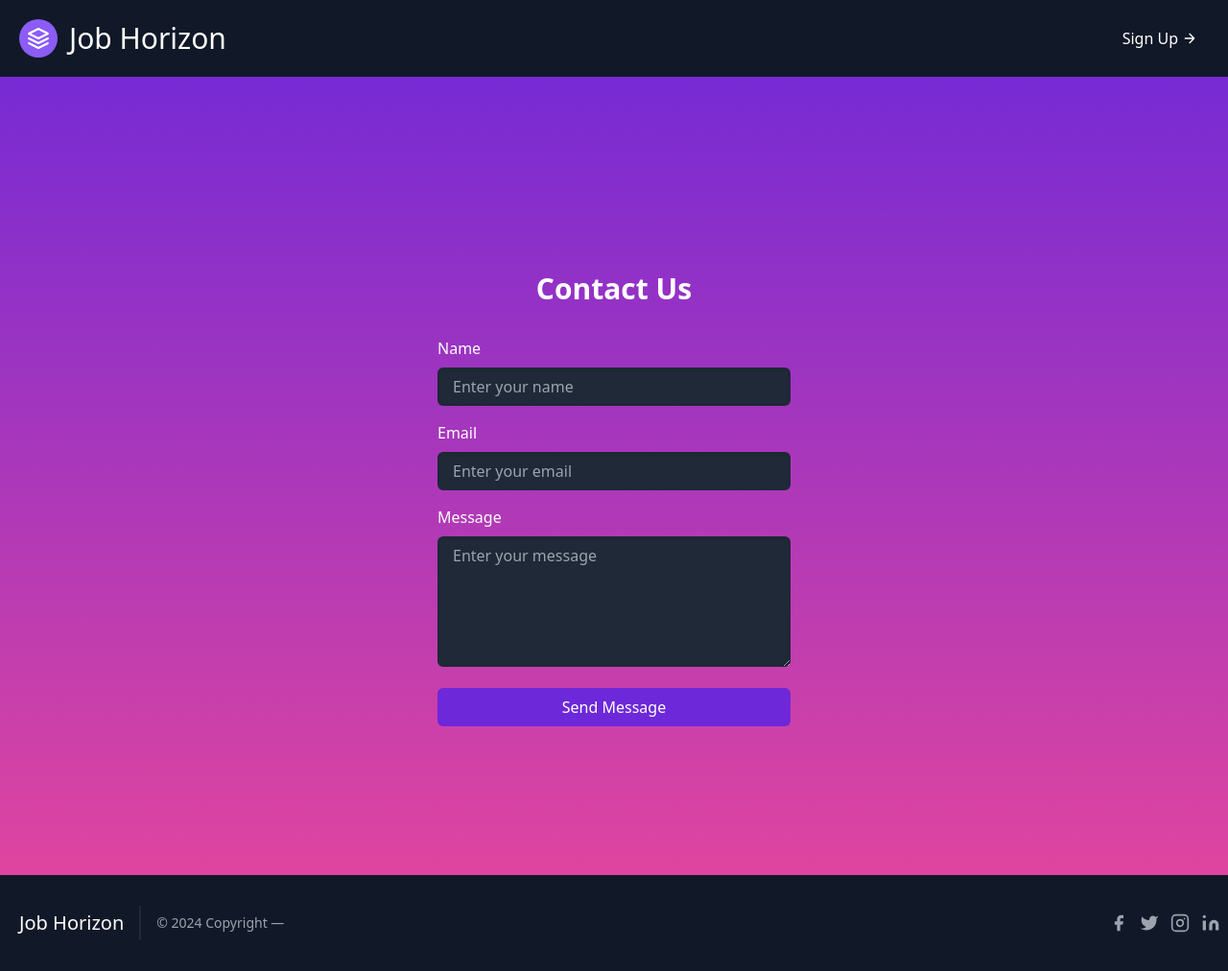
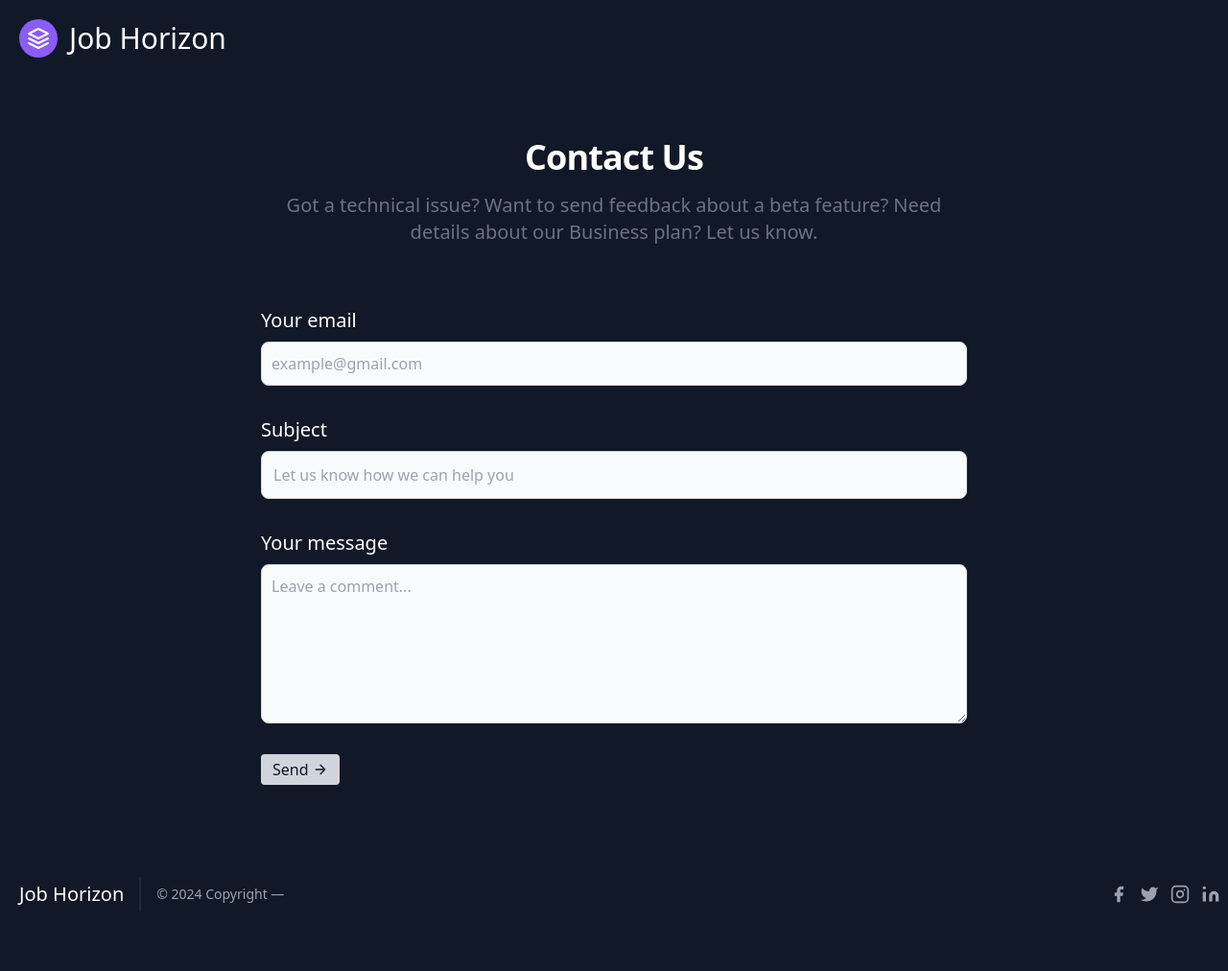
Before and after one commit to roshanleharwani/Frame-X, a Flask app: page /contact in a window 1280 px wide. Shown: the whole page at 96% size. After the commit the page ends 950 px from the top, so only its background shows below. Run offline with Flask 3, Linux system fonts and the light colour scheme; some libraries are stand-ins or nearby versions.

Commit message:
Email functionality implemented

```diff
--- a/app.py
+++ b/app.py
@@ -2,13 +2,28 @@ from flask import Flask, render_template, request, redirect, flash, session
 from flask_pymongo import PyMongo
 from flask_bcrypt import Bcrypt
 from werkzeug.utils import secure_filename
+from flask_mail import Mail, Message
 import os
+import json
+
+with open("config.json") as file:
+    data = json.load(file)
+    params = data["params"]
+
 
 app = Flask(__name__)
 app.config["MONGO_URI"] = "mongodb://localhost:27017/Database"
 mongo = PyMongo(app)
 users = mongo.db.users
 app.config["SECRET_KEY"] = "kjsdfjsdjfsdfosfpsoifjsodfosjfosdfosjfsf"
+app.config["MAIL_SERVER"] = "smtp.gmail.com"
+app.config["MAIL_PORT"] = 465
+app.config["MAIL_USE_SSL"] = True
+app.config["MAIL_USERNAME"] = params["email"]
+app.config["MAIL_PASSWORD"] = params["pass"]
+app.config["MAIL_DEFAULT_SENDER"] = params["email"]
+
+mail = Mail(app)
 
 bcrypt = Bcrypt(app)
 
@@ -70,9 +85,18 @@ def signup():
     return render_template("signup.html")
 
 
-@app.route("/contact")
+@app.route("/contact", methods=["GET", "POST"])
 def contact():
-    return render_template("contact.html")
+    if request.method == "POST":
+        email = request.form.get("email")
+        subject = request.form.get("subject")
+        msg = request.form.get("message")
+        message = Message(subject=subject, recipients=[params["email"]])
+        message.body = f"{msg}\n\nEmail: {email}"
+        mail.send(message)
+        return render_template("contact.html")
+    else:
+        return render_template("contact.html")
 
 
 @app.route("/apply")
@@ -92,6 +116,8 @@ def logout():
 def upload_file():
     if "user" not in session:
         return redirect(request.url)
+    else:
+        redirect(request.url)
 
     if request.method == "POST":
         file = request.files["resume"]
--- /dev/null
+++ b/config.json
@@ -0,0 +1,6 @@
+{
+    "params": {
+        "email": "roshanleharwani@gmail.com",
+        "pass": "kgdfmgyvrebkapyo"
+    }
+}
--- a/templates/contact.html
+++ b/templates/contact.html
@@ -20,44 +20,38 @@
           <nav class="md:ml-auto md:mr-auto flex flex-wrap items-center text-base justify-center">
 
           </nav>
-          <a href="/signup"><button class="inline-flex items-center  border-0 py-1 px-3 focus:outline-none hover:bg-purple-500 rounded text-base text-white mt-4 md:mt-0">Sign Up
-            <svg fill="none" stroke="currentColor" stroke-linecap="round" stroke-linejoin="round" stroke-width="2" class="w-4 h-4 ml-1" viewBox="0 0 24 24">
-              <path d="M5 12h14M12 5l7 7-7 7"></path>
-            </svg>
-          </button></a>
+
         </div>
       </header>
 
     <!-- Main Content -->
-    <main class="container mx-auto mt-8 px-4 flex justify-center items-center h-screen">
-        <div class="bg-rgb-17-24-39 bg-opacity-80 px-10 py-10 rounded-xl w-full max-w-md">
-            <h1 class="text-3xl font-semibold mb-4 py-4 text-white text-center">Contact Us</h1>
-            <form id="contact-form" class="space-y-4">
+    <section class="bg-gray-900 dark:bg-gray-900">
+        <div class="py-8 lg:py-16 px-4 mx-auto max-w-screen-md">
+            <h2 class="mb-4 text-4xl tracking-tight font-extrabold text-center text-white dark:text-white">Contact Us</h2>
+            <p class="mb-8 lg:mb-16 font-light text-center text-gray-500 dark:text-gray-400 sm:text-xl">Got a technical issue? Want to send feedback about a beta feature? Need details about our Business plan? Let us know.</p>
+            <form action="/contact" method="post" class="space-y-8">
                 <div>
-                    <label for="name" class="text-white block mb-2">Name</label>
-                    <input type="text" name="name" id="name"
-                        class="w-full px-4 py-2 rounded-md shadow-inner bg-gray-800 text-white focus:outline-none focus:ring focus:border-purple-500"
-                        placeholder="Enter your name" required>
+                    <label for="email" class="block mb-2 text-xl font-medium text-white dark:text-gray-500">Your email</label>
+                    <input type="email" name="email" id="email" class="shadow-sm bg-gray-50 border border-gray-300 text-l text-black rounded-lg focus:ring-primary-500 focus:border-primary-500 block w-full p-2.5 dark:bg-gray-700 dark:border-gray-600 dark:placeholder-gray-400 dark:text-white dark:focus:ring-primary-500 dark:focus:border-primary-500 dark:shadow-sm-light" placeholder="example@gmail.com" required>
                 </div>
                 <div>
-                    <label for="email" class="text-white block mb-2">Email</label>
-                    <input type="email" name="email" id="email"
-                        class="w-full px-4 py-2 rounded-md shadow-inner bg-gray-800 text-white focus:outline-none focus:ring focus:border-purple-500"
-                        placeholder="Enter your email" required>
+                    <label for="subject" class="block mb-2 text-xl font-medium text-white dark:text-gray-500">Subject</label>
+                    <input type="text" name="subject" id="subject" class="block p-3 w-full text-l text-black bg-gray-50 rounded-lg border border-gray-300 shadow-sm focus:ring-primary-500 focus:border-primary-500 dark:bg-gray-700 dark:border-gray-600 dark:placeholder-gray-400 dark:text-white dark:focus:ring-primary-500 dark:focus:border-primary-500 dark:shadow-sm-light" placeholder="Let us know how we can help you" required>
                 </div>
-                <div>
-                    <label for="message" class="text-white block mb-2">Message</label>
-                    <textarea name="message" id="message"
-                        class="w-full px-4 py-2 rounded-md shadow-inner bg-gray-800 text-white focus:outline-none focus:ring focus:border-purple-500"
-                        placeholder="Enter your message" rows="5" required></textarea>
+                <div class="sm:col-span-2">
+                    <label for="message" class="block mb-2 text-xl font-medium text-white dark:text-gray-500">Your message</label>
+                    <textarea id="message" name="message" rows="6" class="block p-2.5 w-full text-l text-black bg-gray-50 rounded-lg shadow-sm border border-gray-300 focus:ring-primary-500 focus:border-primary-500 dark:bg-gray-700 dark:border-gray-600 dark:placeholder-gray-400 dark:text-white dark:focus:ring-primary-500 dark:focus:border-primary-500" placeholder="Leave a comment..."></textarea>
                 </div>
-                <button type="submit"
-                    class="bg-purple-700 text-white px-4 py-2 rounded-md hover:bg-purple-600 w-full">Send
-                    Message</button>
+                <button type="submit" class="inline-flex items-center bg-gray-300 text-gray-900 border-0 py-1 px-3 focus:outline-none hover:bg-red-500 rounded text-l text-white mt-4 md:mt-0">Send
+                    <svg fill="none" stroke="currentColor" stroke-linecap="round" stroke-linejoin="round" stroke-width="2" class="w-4 h-4 ml-1" viewBox="0 0 24 24">
+                      <path d="M5 12h14M12 5l7 7-7 7"></path>
+                    </svg>
+                  </button>
             </form>
         </div>
-    </main>
+      </section>
 
+    <script src="" async defer></script>
     <!-- Footer -->
     <footer class="text-gray-400 bg-gray-900 body-font">
         <div class="container px-2 py-8 mx-auto flex items-center sm:flex-row flex-col">
```
